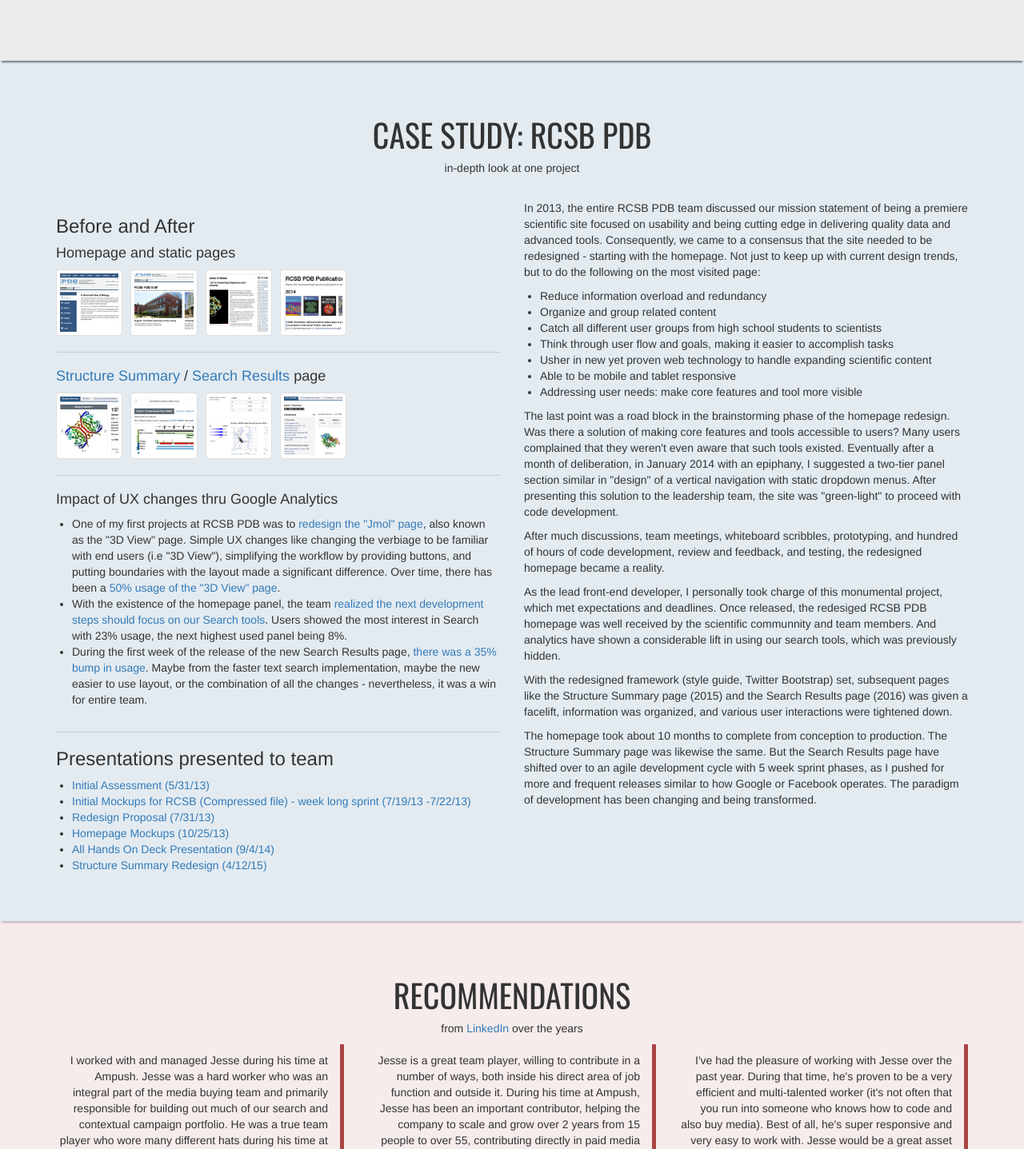
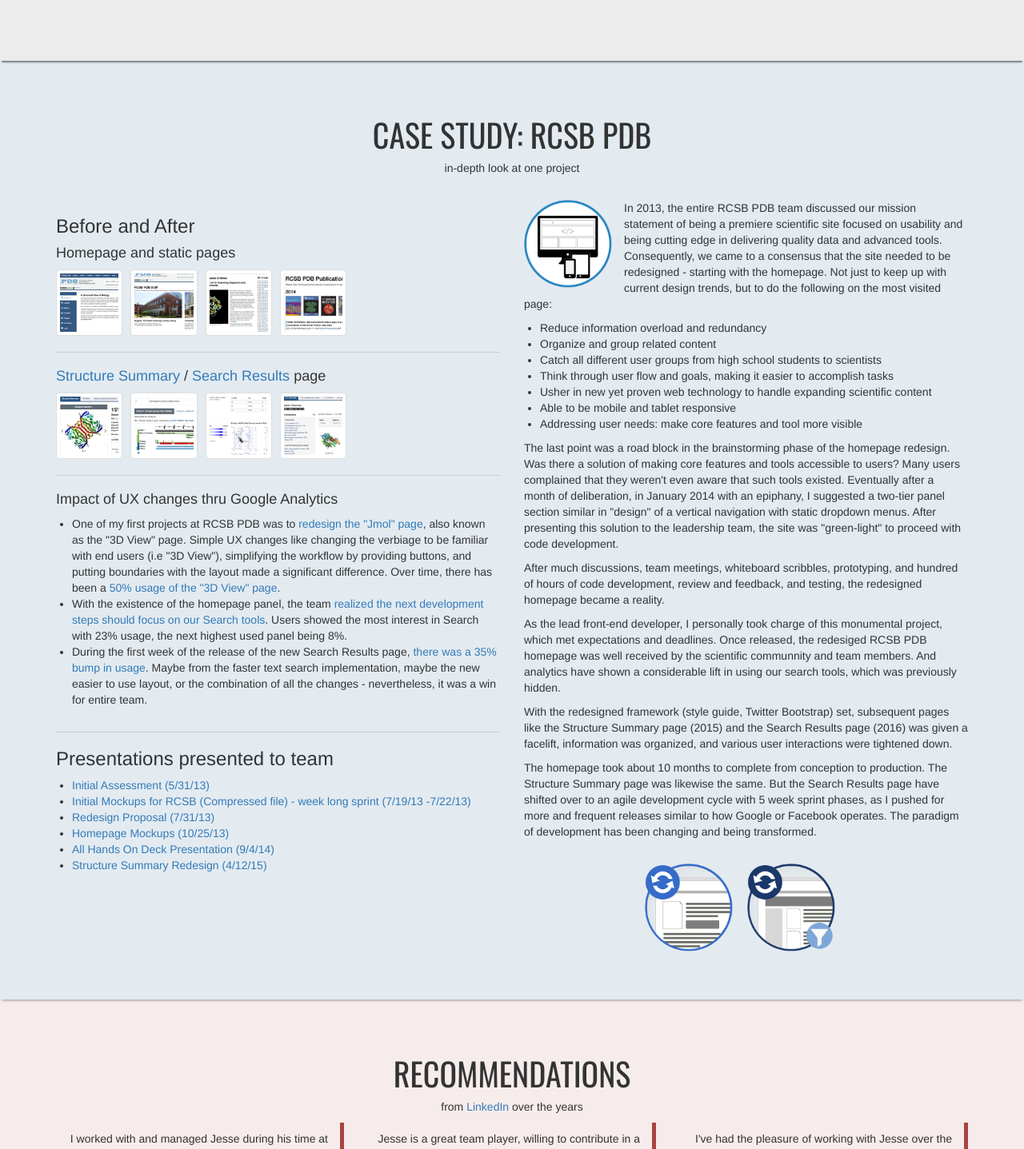
Before and after one commit to jessewoo/jessewoo.github.io, a PHP site: page / in a window 1280 px wide. Shown: the part 2676-4113 px from the top of the page at 80% size. Run offline with PHP 8.4, Linux system fonts and the light colour scheme; some libraries are stand-ins or nearby versions.

Commit message:
new icons

```diff
--- a/css/style.css
+++ b/css/style.css
@@ -228,6 +228,11 @@
   width: 100px;
 }
 
+.paragraphicon {
+  width: 110px;
+  margin: 0 15px 10px 0;
+}
+
 #recommendations {
   background-color: rgba(242, 222, 222, 0.58);
 }
--- a/index.html
+++ b/index.html
@@ -240,6 +240,7 @@
               </ul>
             </div>
             <div class="col-lg-6">
+              <img src="images/newwebsite.png" class="pull-left paragraphicon">
               <p>In 2013, the entire RCSB PDB team discussed our mission statement of being a premiere scientific site focused on usability and being cutting edge in delivering quality data and advanced tools. Consequently, we came to a consensus that the site needed to be redesigned - starting with the homepage. Not just to keep up with current design trends, but to do the following on the most visited page:</p>
               <ul>
                   <li>Reduce information overload and redundancy</li>
@@ -254,7 +255,11 @@
               <p>After much discussions, team meetings, whiteboard scribbles, prototyping, and hundred of hours of code development, review and feedback, and testing, the redesigned homepage became a reality.</p>
               <p>As the lead front-end developer, I personally took charge of this monumental project, which met expectations and deadlines. Once released, the redesiged RCSB PDB homepage was well received by the scientific communnity and team members. And analytics have shown a considerable lift in using our search tools, which was previously hidden.</p>
               <p>With the redesigned framework (style guide, Twitter Bootstrap) set, subsequent pages like the Structure Summary page (2015) and the Search Results page (2016) was given a facelift, information was organized, and various user interactions were tightened down.</p>
-              <p>The homepage took about 10 months to complete from conception to production. The Structure Summary page was likewise the same. But the Search Results page have shifted over to an agile development cycle with 5 week sprint phases, as I pushed for more and frequent releases similar to how Google or Facebook operates. The paradigm of development has been changing and being transformed.</p>
+              <p>The homepage took about 10 months to complete from conception to production. The Structure Summary page was likewise the same. But the Search Results page have shifted over to an agile development cycle with 5 week sprint phases, as I pushed for more and frequent releases similar to how Google or Facebook operates. The paradigm of development has been changing and being transformed.</p><br>
+              <div class="text-center">
+                <img src="images/newstructuresummary.png" class="paragraphicon">
+                <img src="images/newsearchresults.png" class="paragraphicon">
+              </div>
             </div>
           </div>
       </div>
```
Also changed, not shown: images/newsearchresults.png (added), images/newstructuresummary.png (added), images/newwebsite.png (added).
